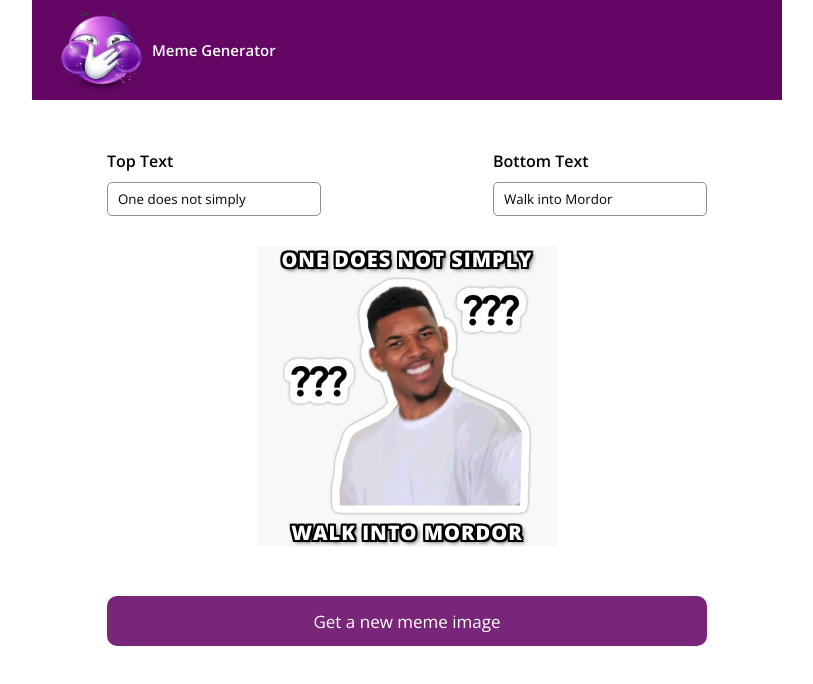
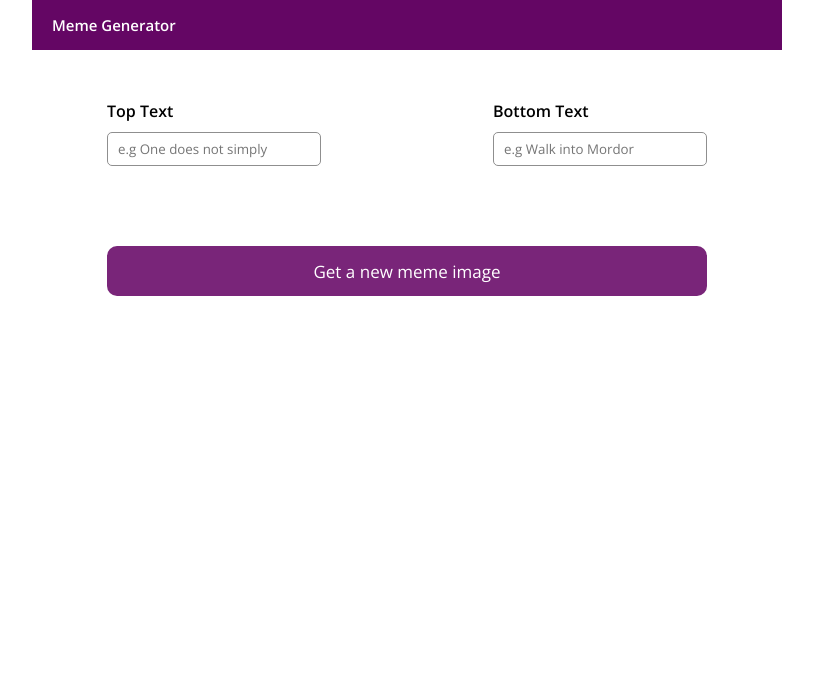
Before and after one commit to Bukunmi16/meme-generator, a React (Vite) app: page / in a window 1280 px wide. Shown: the top 684 px of the page, without its empty margins (233-1046 px from the left). Built offline with nearby package versions, Linux system fonts and the light colour scheme; no server answers.

Commit message:
add: updated style

```diff
--- a/src/components/header.jsx
+++ b/src/components/header.jsx
@@ -2,7 +2,7 @@ export default function Header() {
     return(
         <header>
             <div className="logo">
-            <img src="./meme-image.png" alt="" />
+            {/* <img src="./meme-image.png" alt="" /> */}
             <p>Meme Generator</p>
             </div>
         </header>
--- a/src/components/main.jsx
+++ b/src/components/main.jsx
@@ -6,9 +6,9 @@ export default function Main() {
     const [count, setCount] = useState(1)
     const [allMemes, setAllMemes] = useState([])
     const [meme, setMeme] = useState({
-        topText:"One does not simply",
-        bottomText: "Walk into Mordor",
-        memeImg: "/jake-meme.jpg"
+        topText:"",
+        bottomText: "",
+        memeImg: ""
     })
 
     useEffect(()=>{
@@ -44,7 +44,7 @@ export default function Main() {
             <div className="labels">
             <label> Top Text
                 <input type="text"
-                placeholder="One does not simply"
+                placeholder="e.g One does not simply"
                 onChange={handleChange}
                 value={meme.topText}
                 name="topText"
@@ -54,7 +54,7 @@ export default function Main() {
                 <input
                 type="text"
                 onChange={handleChange}
-                placeholder="Walk into Mordor"
+                placeholder="e.g Walk into Mordor"
                 value={meme.bottomText}
                 name="bottomText"
                 />
--- a/style.css
+++ b/style.css
@@ -19,11 +19,11 @@ header{
 
 .logo img{
     width: 100px;
-    margin-left: 20px;
 }
 
 .logo p{
     font-weight: 600;
+    margin-left: 20px;
     font-size: 15px;
     color: white;
 }
@@ -100,6 +100,11 @@ main button:hover{
     margin-bottom: 30px;
 }
 
+.meme img:not([src]):not([srcset]),
+.meme img[src=""] {
+  display: none;
+}
+
 .meme .caption{
     display: flex;
     flex-direction: column;
```
